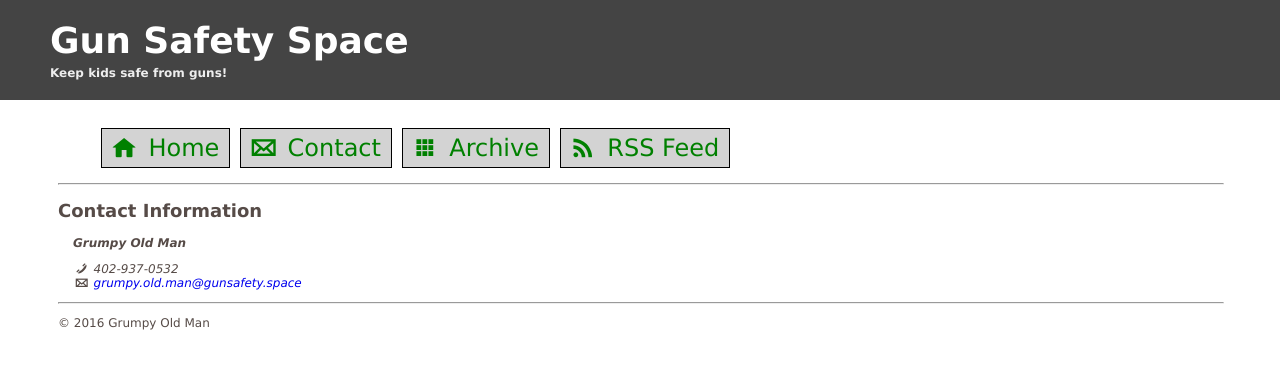
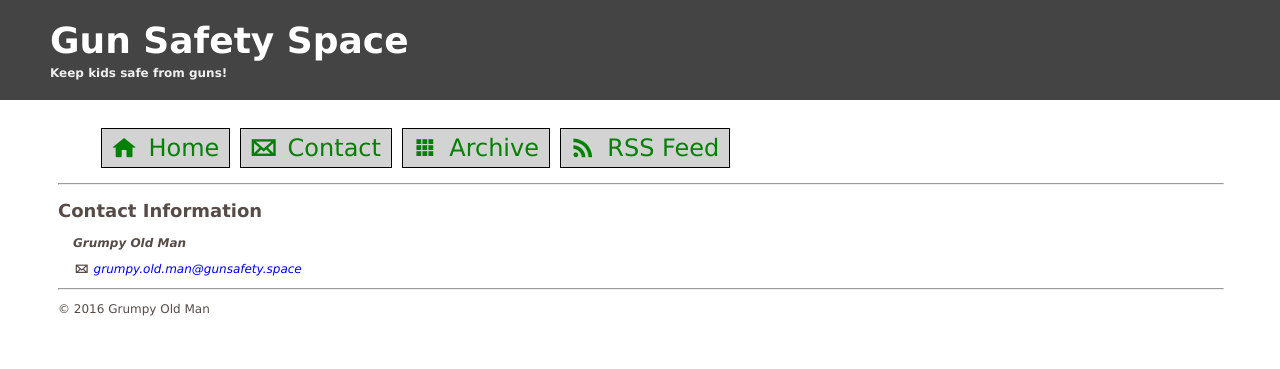
Before and after one commit to gunsafety-space/gunsafety-space.github.io, a Jekyll site: the page built from contact.html, in a window 1280 px wide. Shown: the top 369 px of the page. Built offline with Jekyll 4.4.1, drawn with Linux system fonts in a browser that asks for light colours.

Commit message:
no more phone number

```diff
--- a/contact.html
+++ b/contact.html
@@ -7,7 +7,6 @@ title: Contact Information
     <address>
         <p><strong>{{site.author}}</strong></p>
 
-        <p><i class="icon-phone"></i> 402-937-0532<br/>
-        <i class="icon-mail"></i> <a href="mailto:{{site.author_email}}">{{site.author_email}}</a></p>
+        <p><i class="icon-mail"></i> <a href="mailto:{{site.author_email}}">{{site.author_email}}</a></p>
     </address>
 </section>
```
